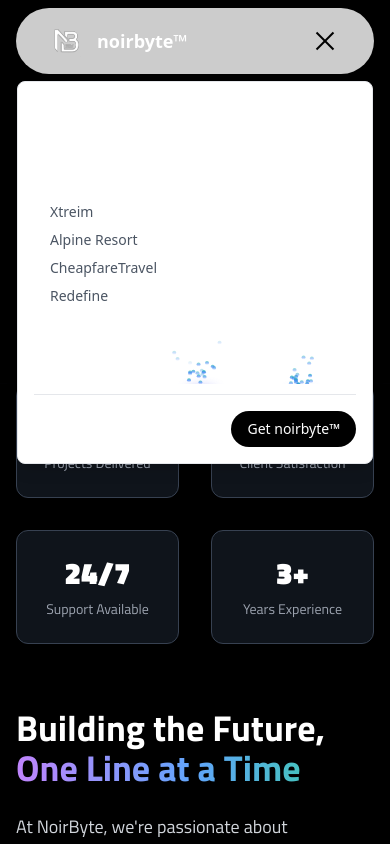
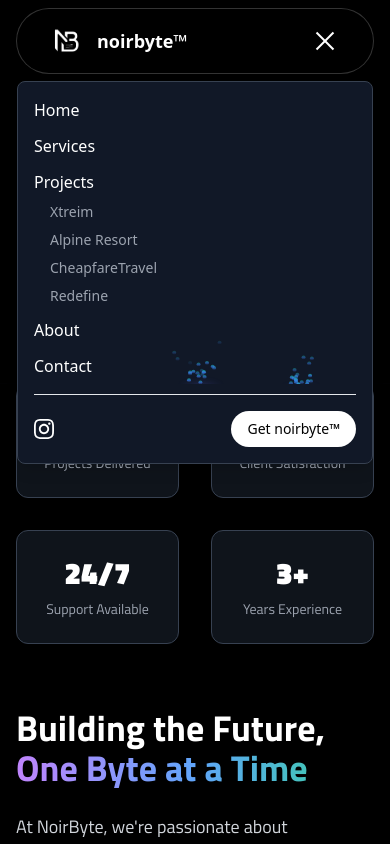
Before and after one commit to Wasif34/Noirbyte-Next, a Next.js app: page /about in a window 390 px wide. Both pictures are taken after a click on the button 325 px from the left and 41 px from the top of the page. Shown: the top 844 px of the page. Built offline with nearby package versions, Linux system fonts and the light colour scheme; a web font is replaced by a local one.

Commit message:
Theme fix, responsiveness added

```diff
--- a/components/AboutClient.jsx
+++ b/components/AboutClient.jsx
@@ -125,7 +125,7 @@
               <h2 className="text-4xl font-bold mb-6 text-white">
                 Building the Future,
                 <span className="block bg-gradient-to-r from-purple-400 via-blue-400 to-emerald-400 bg-clip-text text-transparent">
-                  One Line at a Time
+                  One Byte at a Time
                 </span>
               </h2>
               <p className="text-lg text-gray-300 mb-6 leading-relaxed">
--- a/components/BackgroundBeamsWithCollision.jsx
+++ b/components/BackgroundBeamsWithCollision.jsx
@@ -6,7 +6,7 @@
   return (
     <BackgroundBeamsWithCollision>
       <div className="flex flex-col items-center justify-center h-screen bg-black w-full min-h-screen">
-        <div className="text-2xl relative z-20 md:text-4xl lg:text-7xl font-titillium text-center text-black dark:text-white font-sans tracking-tight">
+        <div className="text-4xl relative z-20 md:text-4xl lg:text-7xl font-titillium text-center text-white tracking-tight">
           NoirByte
         </div>
 
--- a/components/Footer.jsx
+++ b/components/Footer.jsx
@@ -276,13 +276,15 @@
           transition={{ duration: 0.6, delay: 0.5 }}
           className="mt-12 pt-8 border-t border-gray-800/50 flex flex-col md:flex-row justify-between items-center gap-4"
         >
-          <div className="flex items-center gap-2 text-gray-400">
+          <div className="flex flex-wrap items-center gap-2 text-gray-400 text-sm text-center justify-center">
             <span className="font-TikTok">
               © {currentYear} NoirByte. Made with
             </span>
             <Heart className="w-4 h-4 text-red-500 fill-current" />
             <span className="font-TikTok">by our amazing team</span>
           </div>
+
+
 
           <div className="flex items-center gap-6">
             <a
--- a/components/Navbar.jsx
+++ b/components/Navbar.jsx
@@ -26,6 +26,7 @@
       <Menu setActive={setActive}>
         <div className="flex items-center justify-between w-full">
           {/* Logo */}
+          <HoveredLink >
           <div className="flex items-center space-x-4">
             <img
               src="/images/nb1-cropped.svg"
@@ -36,10 +37,11 @@
               noirbyte™
             </span>
           </div>
+          </HoveredLink>
 
           {/* Desktop Navigation Items */}
           <div className="hidden lg:flex items-center space-x-8">
-            <HoveredLink to="/">Home</HoveredLink>
+            {/* <HoveredLink to="/">Home</HoveredLink> */}
             <HoveredLink to="/services">Services</HoveredLink>
 
             <MenuItem setActive={setActive} active={active} item="Projects">
@@ -105,7 +107,7 @@
             </a> */}
 
             {/* CTA Button */}
-            <button className="bg-black dark:bg-white text-white dark:text-black px-3 py-2 lg:px-4 rounded-full text-sm font-medium hover:opacity-90 transition-opacity">
+            <button className="bg-white text-black px-3 py-2 lg:px-4 rounded-full text-sm font-medium hover:opacity-90 transition-opacity">
               Get noirbyte™
             </button>
           </div>
@@ -118,19 +120,19 @@
           >
             <span
               className={cn(
-                "block w-6 h-0.5 bg-black dark:bg-white transition-all duration-300",
+                "block w-6 h-0.5 bg-white transition-all duration-300",
                 mobileMenuOpen ? "rotate-45 translate-y-2" : ""
               )}
             />
             <span
               className={cn(
-                "block w-6 h-0.5 bg-black dark:bg-white transition-all duration-300",
+                "block w-6 h-0.5 bg-white transition-all duration-300",
                 mobileMenuOpen ? "opacity-0" : ""
               )}
             />
             <span
               className={cn(
-                "block w-6 h-0.5 bg-black dark:bg-white transition-all duration-300",
+                "block w-6 h-0.5 bg-white transition-all duration-300",
                 mobileMenuOpen ? "-rotate-45 -translate-y-2" : ""
               )}
             />
@@ -140,7 +142,7 @@
         {/* Mobile Menu */}
         <div
           className={cn(
-            "lg:hidden absolute top-full left-0 right-0 mt-2 bg-white dark:bg-gray-900 rounded-lg shadow-lg border border-gray-200 dark:border-gray-700 transition-all duration-300 overflow-hidden",
+            "lg:hidden absolute top-full left-0 right-0 mt-2 bg-gray-900 rounded-lg shadow-lg border border-gray-700 transition-all duration-300 overflow-hidden",
             mobileMenuOpen ? "max-h-96 opacity-100" : "max-h-0 opacity-0"
           )}
         >
@@ -149,14 +151,14 @@
             <div className="space-y-3">
               <a
                 href="/"
-                className="block text-white hover:text-gray-600 dark:hover:text-gray-300 transition-colors"
+                className="block text-white hover:text-gray-300 transition-colors"
                 onClick={() => setMobileMenuOpen(false)}
               >
                 Home
               </a>
               <a
                 href="/services"
-                className="block text-white hover:text-gray-600 dark:hover:text-gray-300 transition-colors"
+                className="block text-white hover:text-gray-300 transition-colors"
                 onClick={() => setMobileMenuOpen(false)}
               >
                 Services
@@ -168,28 +170,28 @@
                 <div className="pl-4 space-y-2">
                   <a
                     to="/projects/xtreim"
-                    className="block text-sm text-gray-600 dark:text-gray-400 hover:hover:text-white transition-colors"
+                    className="block text-sm text-gray-400 hover:hover:text-white transition-colors"
                     onClick={() => setMobileMenuOpen(false)}
                   >
                     Xtreim
                   </a>
                   <a
                     to="/projects/alpine"
-                    className="block text-sm text-gray-600 dark:text-gray-400 hover:hover:text-white transition-colors"
+                    className="block text-sm text-gray-400 hover:hover:text-white transition-colors"
                     onClick={() => setMobileMenuOpen(false)}
                   >
                     Alpine Resort
                   </a>
                   <a
                     to="/projects/cheapfaretravel"
-                    className="block text-sm text-gray-600 dark:text-gray-400 hover:hover:text-white transition-colors"
+                    className="block text-sm text-gray-400 hover:hover:text-white transition-colors"
                     onClick={() => setMobileMenuOpen(false)}
                   >
                     CheapfareTravel
                   </a>
                   <a
                     to="/projects/zentry"
-                    className="block text-sm text-gray-600 dark:text-gray-400 hover:hover:text-white transition-colors"
+                    className="block text-sm text-gray-400 hover:hover:text-white transition-colors"
                     onClick={() => setMobileMenuOpen(false)}
                   >
                     Redefine
@@ -199,14 +201,14 @@
 
               <a
                 href="/about"
-                className="block text-white hover:text-gray-600 dark:hover:text-gray-300 transition-colors"
+                className="block text-white hover:text-gray-300 transition-colors"
                 onClick={() => setMobileMenuOpen(false)}
               >
                 About
               </a>
               <a
                 href="/contact"
-                className="block text-white hover:text-gray-600 dark:hover:text-gray-300 transition-colors"
+                className="block text-white hover:text-gray-300 transition-colors"
                 onClick={() => setMobileMenuOpen(false)}
               >
                 Contact
@@ -214,7 +216,7 @@
             </div>
 
             {/* Mobile Social Links and CTA */}
-            <div className="pt-4 border-t border-gray-200 dark:border-gray-700">
+            <div className="pt-4 border-t border-gray-200 ">
               <div className="flex items-center justify-between">
                 <div className="flex items-center space-x-4">
                   <a
@@ -240,7 +242,7 @@
                   </a> */}
                 </div>
 
-                <button className="bg-black dark:bg-white text-white dark:text-black px-4 py-2 rounded-full text-sm font-medium hover:opacity-90 transition-opacity">
+                <button className=" bg-white text-black px-4 py-2 rounded-full text-sm font-medium hover:opacity-90 transition-opacity">
                   Get noirbyte™
                 </button>
               </div>
--- a/components/NoirHero.jsx
+++ b/components/NoirHero.jsx
@@ -171,10 +171,10 @@
 export const Header = () => {
   return (
     <div className="max-w-7xl relative mx-auto py-20 md:py-40 px-4 w-full  left-0 top-0">
-      <h1 className="font-TikTok text-2xl md:text-6xl font-bold dark:text-white">
+      <h1 className="font-TikTok text-2xl md:text-6xl font-bold text-white">
         We Design. We Develop. We Deliver.
       </h1>
-      <p className="font-TikTok text-neutral-500 dark:text-neutral-300 mt-4 md:mt-8 text-lg md:text-xl">
+      <p className="font-TikTok text-neutral-500 text-neutral-300 mt-4 md:mt-8 text-lg md:text-xl">
         At NoirByte, we specialize in building cutting-edge web, mobile, and
         AI-powered solutions that drive innovation, efficiency, and growth.
         Whether you're a startup or an enterprise, we turn your ideas into
--- a/ui/about-background-beams-with-collision.jsx
+++ b/ui/about-background-beams-with-collision.jsx
@@ -86,7 +86,7 @@
     <div
       ref={parentRef}
       className={cn(
-        "h-96 md:h-[40rem] bg-gradient-to-b from-white to-neutral-100 dark:from-neutral-950 dark:to-neutral-800 relative flex items-center w-full justify-center overflow-hidden",
+        "h-96 md:h-[40rem] bg-gradient-to-b from-white to-neutral-100 from-neutral-950 to-neutral-800 relative flex items-center w-full justify-center overflow-hidden",
         // h-screen if you want bigger
         className
       )}
--- a/ui/navbar-menu.jsx
+++ b/ui/navbar-menu.jsx
@@ -17,7 +17,7 @@
     <div onMouseEnter={() => setActive(item)} className="relative">
       <motion.p
         transition={{ duration: 0.3 }}
-        className="cursor-pointer text-black hover:opacity-[0.9] dark:text-white text-sm font-medium"
+        className="cursor-pointer hover:opacity-[0.9] text-white text-sm font-medium"
       >
         {item}
       </motion.p>
@@ -32,7 +32,7 @@
               <motion.div
                 transition={transition}
                 layoutId="active"
-                className="bg-white dark:bg-black backdrop-blur-sm rounded-2xl overflow-hidden border border-black/[0.2] dark:border-white/[0.2] shadow-xl"
+                className=" bg-black backdrop-blur-sm rounded-2xl overflow-hidden border border-white/[0.2] shadow-xl"
               >
                 <motion.div layout className="w-max h-full p-4">
                   {children}
@@ -50,7 +50,7 @@
   return (
     <nav
       onMouseLeave={() => setActive(null)}
-      className="relative rounded-full border border-transparent dark:bg-black/50 dark:border-white/[0.2] bg-white/80 backdrop-blur-md shadow-lg px-8 py-4 w-full"
+      className="relative rounded-full border bg-black/50 border-white/[0.2]  backdrop-blur-md shadow-lg px-8 py-4 w-full"
     >
       {children}
     </nav>
@@ -83,10 +83,10 @@
         className="shrink-0 rounded-md shadow-2xl"
       />
       <div>
-        <h4 className="text-xl font-bold mb-1 text-black dark:text-white">
+        <h4 className="text-xl font-bold mb-1 text-white">
           {title}
         </h4>
-        <p className="text-neutral-700 text-sm max-w-[10rem] dark:text-neutral-300">
+        <p className="text-sm max-w-[10rem] text-neutral-300">
           {description}
         </p>
       </div>
@@ -107,7 +107,7 @@
       <a
         href={href}
         {...rest}
-        className="text-neutral-700 dark:text-neutral-200 hover:text-black dark:hover:text-white text-sm font-medium transition-colors"
+        className="text-neutral-200 hover:text-white text-sm font-medium transition-colors"
         target="_blank"
         rel="noopener noreferrer"
       >
@@ -120,7 +120,7 @@
     <Link
       href={to || href}
       {...rest}
-      className="text-neutral-700 dark:text-neutral-200 hover:text-black dark:hover:text-white text-sm font-medium transition-colors"
+      className="text-neutral-200 hover:text-white text-sm font-medium transition-colors"
     >
       {children}
     </Link>
--- a/ui/point-highlighter.jsx
+++ b/ui/point-highlighter.jsx
@@ -51,7 +51,7 @@
         >
           <motion.div
             className={cn(
-              "absolute inset-0 border border-neutral-800 dark:border-neutral-200",
+              "absolute inset-0 border border-neutral-800 border-neutral-200",
               rectangleClassName
             )}
             initial={{
--- a/ui/text-generate-effect.jsx
+++ b/ui/text-generate-effect.jsx
@@ -32,7 +32,7 @@
           return (
             <motion.span
               key={word + idx}
-              className="dark:text-white text-black opacity-0"
+              className="text-white text-black opacity-0"
               style={{
                 filter: filter ? "blur(10px)" : "none",
               }}
@@ -48,7 +48,7 @@
   return (
     <div className={cn("font-bold", className)}>
       <div className="mt-4">
-        <div className=" dark:text-white text-black text-2xl leading-snug tracking-wide">
+        <div className=" text-white text-black text-2xl leading-snug tracking-wide">
           {renderWords()}
         </div>
       </div>
```
Also changed, not shown: components/Features.jsx (+14 -14 lines), components/TechStack.jsx (+15 -13 lines).
